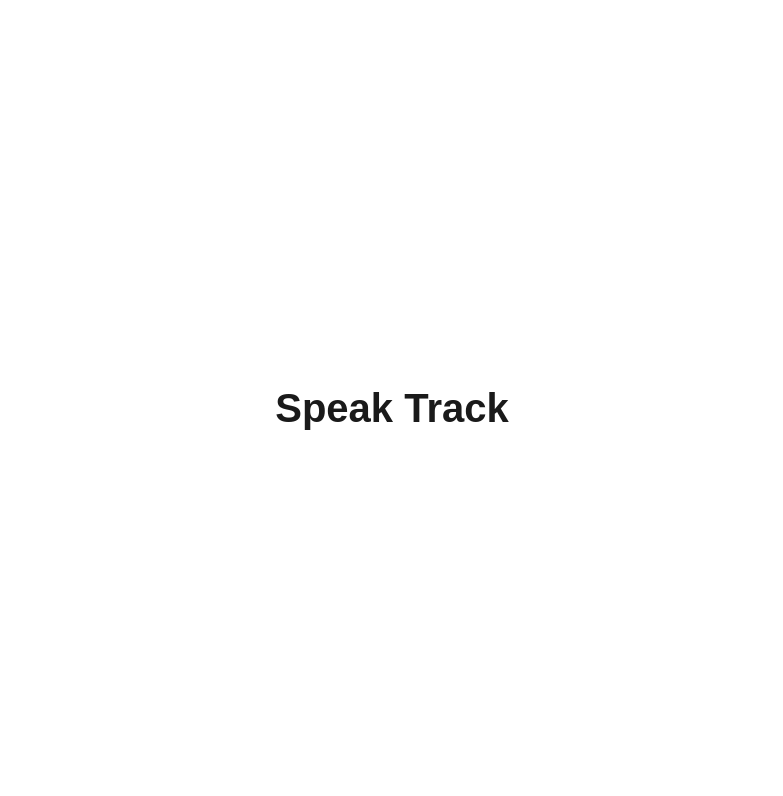
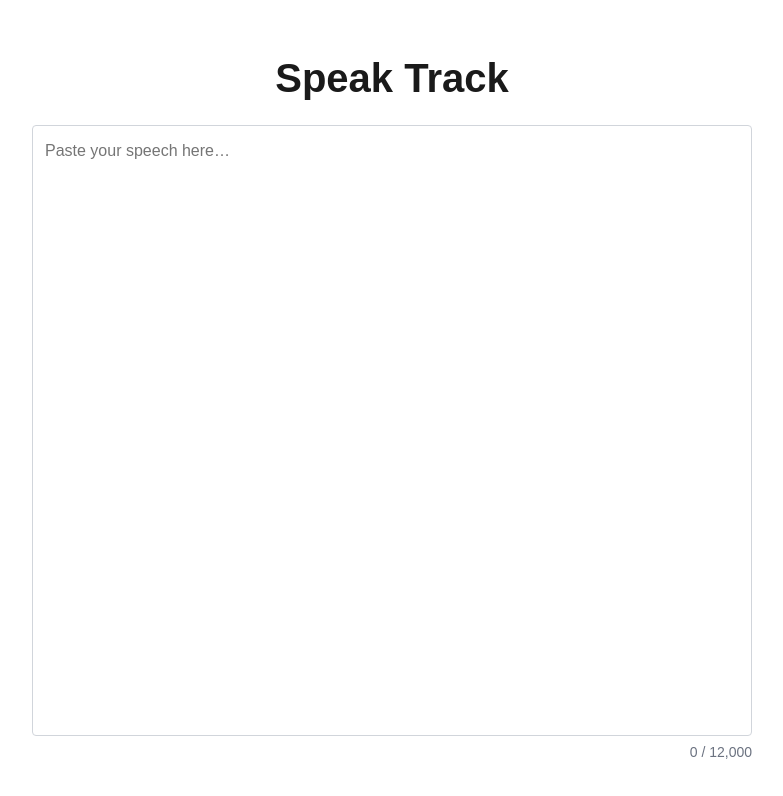
Before and after one commit to Abdkhan14/speak-track, a React (Vite) app: page / in a window 1280 px wide. Shown: the top 796 px of the page, without its empty margins (248-1031 px from the left). Built offline with nearby package versions, Linux system fonts and the light colour scheme.

Commit message:
(textarea): Adding textareawith count and max char limit

```diff
--- a/src/App.tsx
+++ b/src/App.tsx
@@ -1,25 +1,29 @@
 import styled from 'styled-components'
+import SpeechEditor from './components/SpeechEditor'
 
 const Title = styled.h1`
   font-family: sans-serif;
   font-size: 2.5rem;
   font-weight: 600;
   color: #1a1a1a;
-  margin: 0;
+  margin: 0 0 1.5rem;
 `
 
 const Page = styled.div`
   display: flex;
+  flex-direction: column;
   align-items: center;
-  justify-content: center;
-  min-height: 100vh;
+  padding: 3rem 1.5rem;
+  height: 100vh;
   background: #ffffff;
+  box-sizing: border-box;
 `
 
 export default function App() {
   return (
     <Page>
       <Title>Speak Track</Title>
+      <SpeechEditor />
     </Page>
   )
 }
--- /dev/null
+++ b/src/components/SpeechEditor.tsx
@@ -0,0 +1,54 @@
+import { useState } from 'react'
+import styled from 'styled-components'
+
+const MAX_SCRIPT_CHARS = 12000
+
+const Wrapper = styled.div`
+  display: flex;
+  flex-direction: column;
+  gap: 0.5rem;
+  width: 100%;
+  max-width: 720px;
+  flex: 1;
+  min-height: 0;
+`
+
+const TextArea = styled.textarea`
+  font-family: sans-serif;
+  font-size: 1rem;
+  line-height: 1.6;
+  width: 100%;
+  flex: 1;
+  min-height: 0;
+  padding: 0.75rem;
+  border: 1px solid #d1d5db;
+  border-radius: 4px;
+  resize: none;
+  box-sizing: border-box;
+`
+
+const Count = styled.p`
+  font-family: sans-serif;
+  font-size: 0.875rem;
+  color: #6b7280;
+  margin: 0;
+  text-align: right;
+`
+
+export default function SpeechEditor() {
+  const [text, setText] = useState('')
+
+  return (
+    <Wrapper>
+      <TextArea
+        placeholder="Paste your speech here…"
+        value={text}
+        maxLength={MAX_SCRIPT_CHARS}
+        onChange={(e) => setText(e.target.value)}
+      />
+      <Count>
+        {text.length} / {MAX_SCRIPT_CHARS.toLocaleString()}
+      </Count>
+    </Wrapper>
+  )
+}
```
